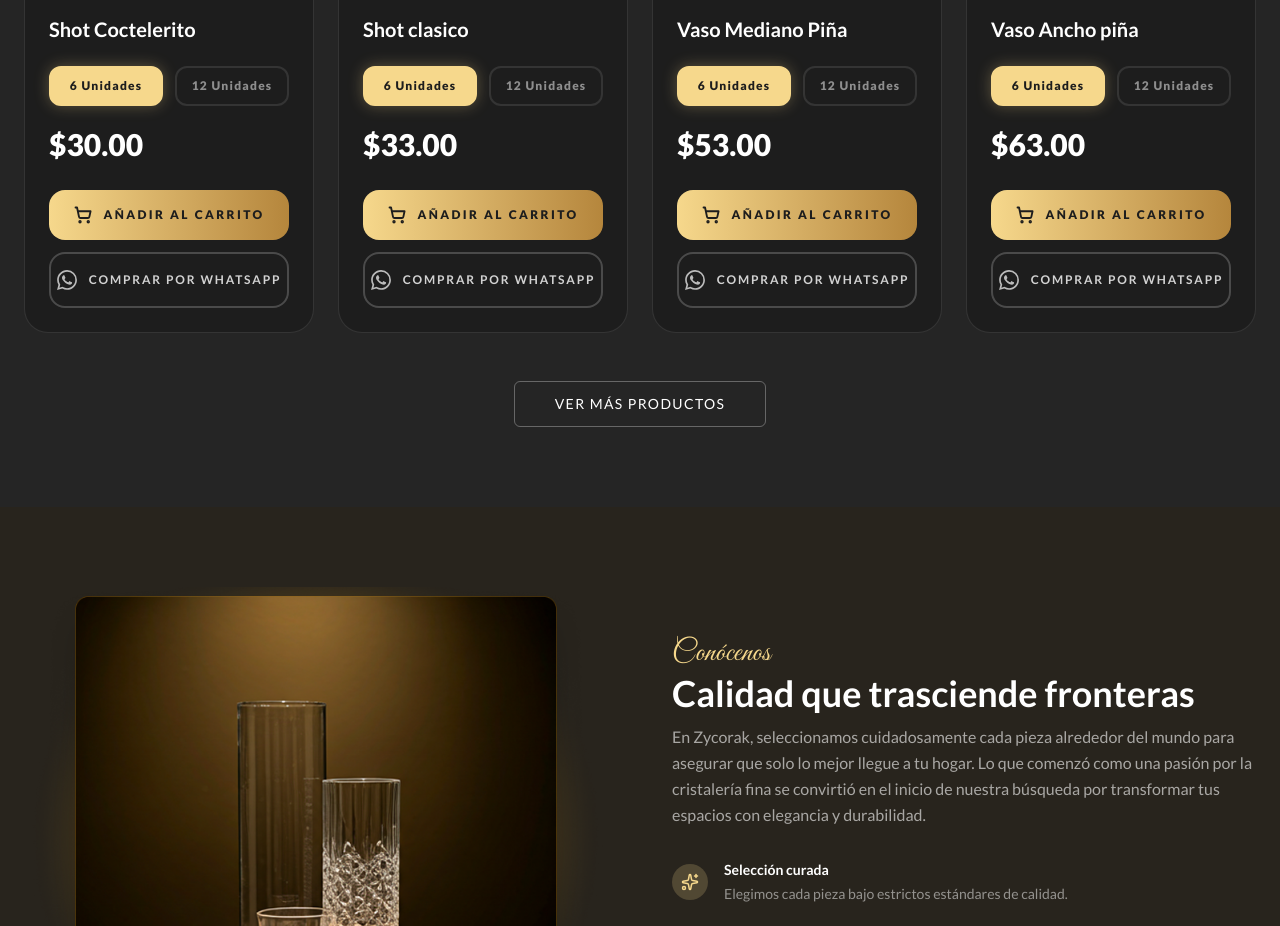
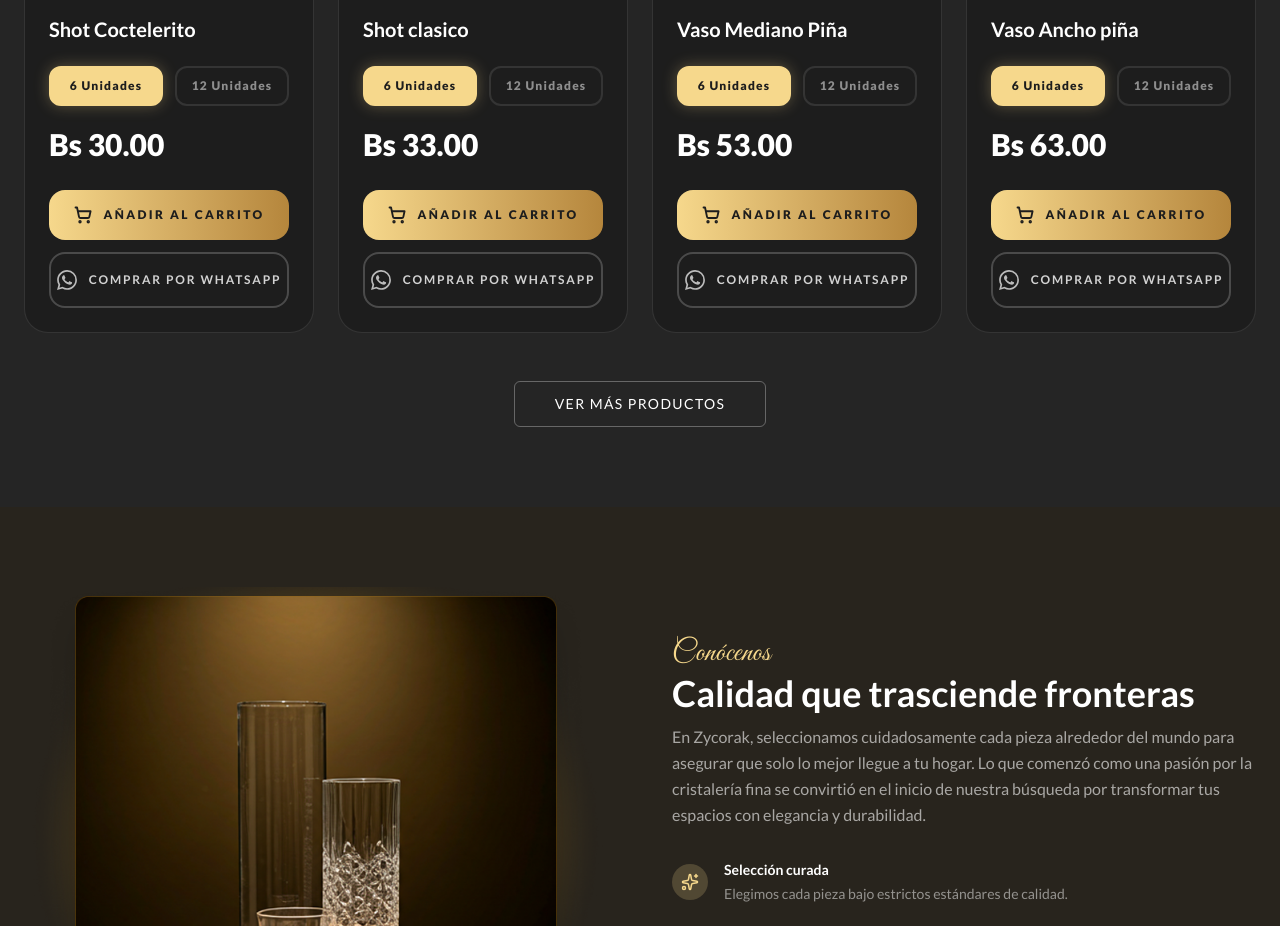
Before and after one commit to ErnestoPuente20/zycorak-web, a React (Vite) app: page / in a window 1280 px wide. Shown: the part 2080-3006 px from the top of the page. Built offline with nearby package versions, Linux system fonts and the light colour scheme.

Commit message:
feat: Correccion de moneda local

```diff
--- a/src/components/ui/ProductCard.tsx
+++ b/src/components/ui/ProductCard.tsx
@@ -97,7 +97,7 @@ export default function ProductCard({ product }: ProductCardProps) {
 
                 <div className="flex items-center justify-between">
                     <span className="text-white font-lato font-black text-3xl">
-                        ${selectedVariant.price.toFixed(2)}
+                        Bs {selectedVariant.price.toFixed(2)}
                     </span>
                 </div>
 
```
